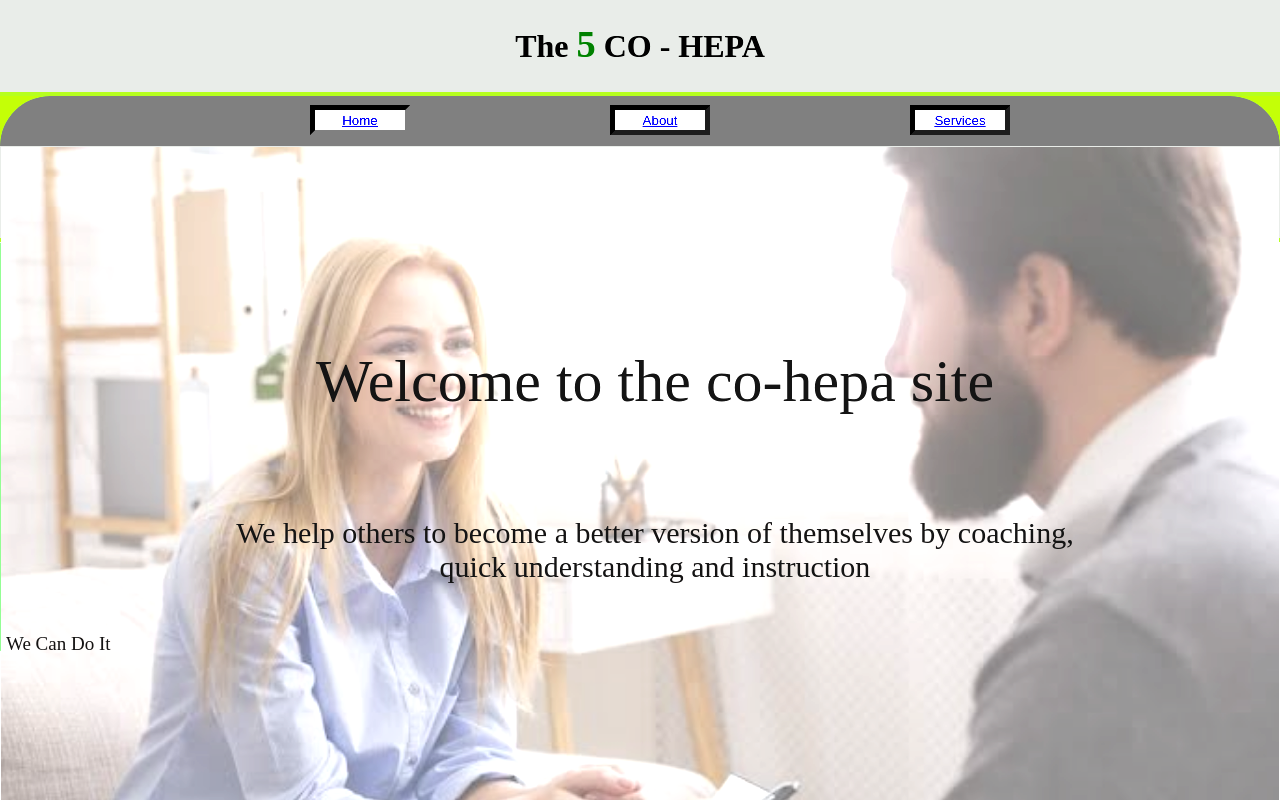
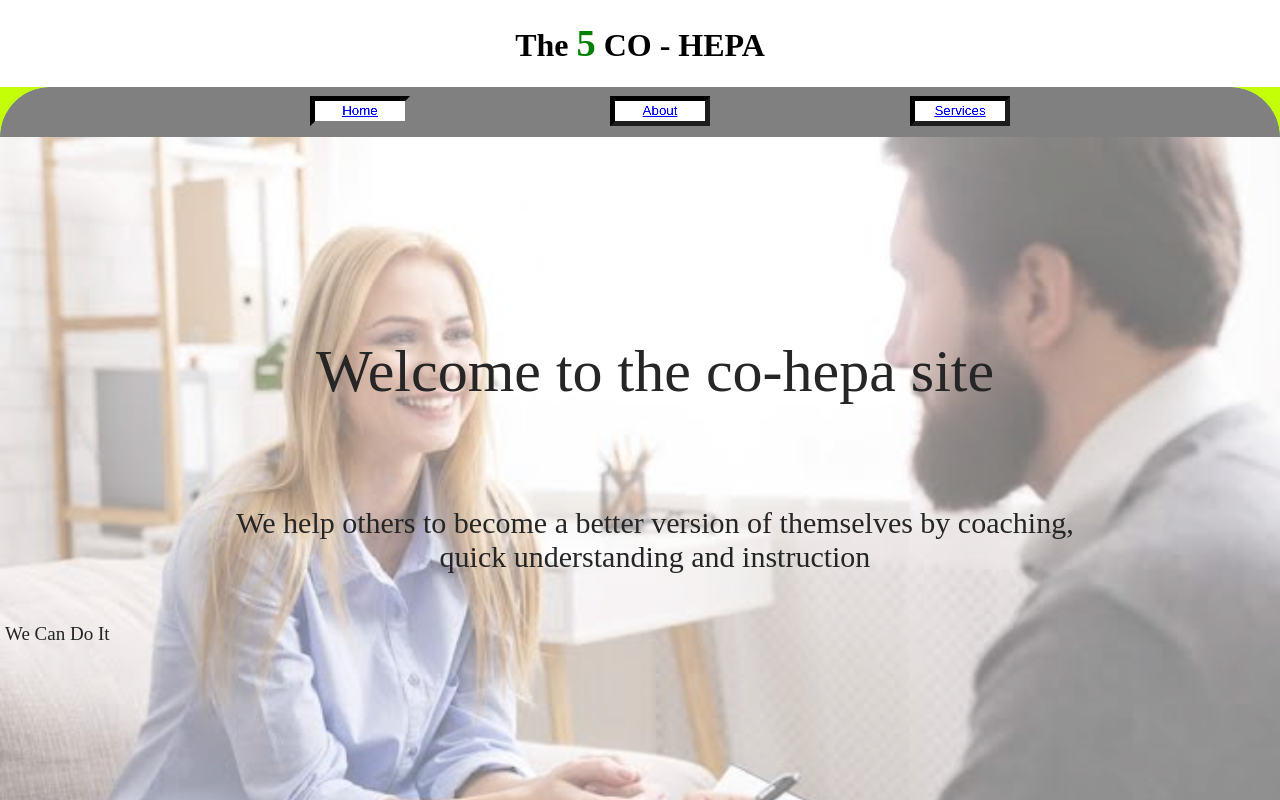
Before and after one commit to BranchMedium/ErrboundarySeo-test-template-, a React app: page / in a window 1280 px wide. Shown: the top 800 px of the page. Built offline with nearby package versions, Linux system fonts and the light colour scheme.

Commit message:
removed bugs

```diff
--- a/src/home.js
+++ b/src/home.js
@@ -9,6 +9,7 @@ const Home = () => {
     return(
         <>
         <Layout/>
+        {/* <div> */}
             <header id={myStyleHome.added}>
             {/**<!--  This usually contains logo, fundamental info, introductory content and some nav links if required --> */}
                 <section id={myStyleHome.pic}>
@@ -21,6 +22,7 @@ const Home = () => {
                     </div>
                 </section>
             </header>
+        {/* </div> */}
             <section id={myStyleHome.firstSec}>
             {/**<!-- This usually defines section of codes of each of a content - for organizing and styling our document  --> */}
                 <main>
--- a/src/layout.js
+++ b/src/layout.js
@@ -5,7 +5,7 @@ import myStyleLayout from "./webstylelayout.module.css";
 const Layout = () => {
     return(
         <>
-            <header>
+            <header id="topHeader">
             {/**<!-- This usually contains logo, fundamental info, introductory content and some nav links if required --> */}
                 <h1>The <span>5</span> CO - HEPA</h1>
             </header>
--- a/src/webstylehome.module.css
+++ b/src/webstylehome.module.css
@@ -1,6 +1,7 @@
-section#topstyle menu, header#added, section#serbac main,
-article#healEnvi figure, article#healEnvi figcaption {
+ header#added {
     margin-top: 0;
+    height: 700px;
+
 }
 @media (max-width: 600px) {
     header#added {
@@ -40,6 +41,7 @@ section#pic {
     background-clip: border-box;
     display: flex;
     flex-wrap: nowrap;
+
 }
 /* This area makes the transparent effect fo the top picture*/
 section#pic div#overlay {
@@ -47,6 +49,7 @@ section#pic div#overlay {
     background-size: cover;
     height: 700px;
     display: inline-block
+
 }
 /* effect to remove background image because of buttons hiding under the coach image*/
 @media (max-width: 600px) {
--- a/src/webstylelayout.module.css
+++ b/src/webstylelayout.module.css
@@ -1,4 +1,4 @@
-header {
+header#topHeader {
     background-color: rgba(214, 218, 214, 0.911);
     height: 90px;
     padding: 1px;
@@ -16,7 +16,7 @@ header h1 span {
 /*the yellow green background color for the nav section*/
 section#topstyle {
     background-color: greenyellow;
-    filter: contrast(150%)
+    filter: contrast(150%);
 }
 section#topstyle menu, header#added, section#serbac main,
 article#healEnvi figure, article#healEnvi figcaption {
@@ -25,7 +25,7 @@ article#healEnvi figure, article#healEnvi figcaption {
 button.wego {
     border-color: #808080;
 }
-nav button {
+nav button Link {
     text-decoration: none;
     color: black;
 }
```
